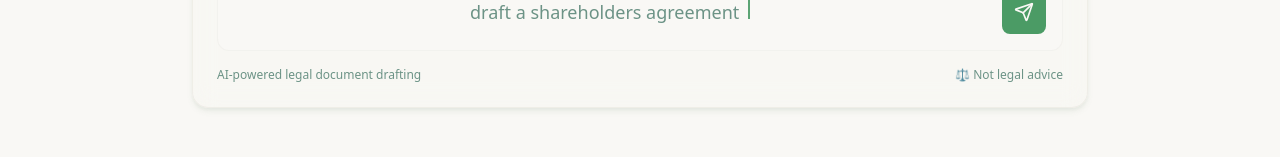
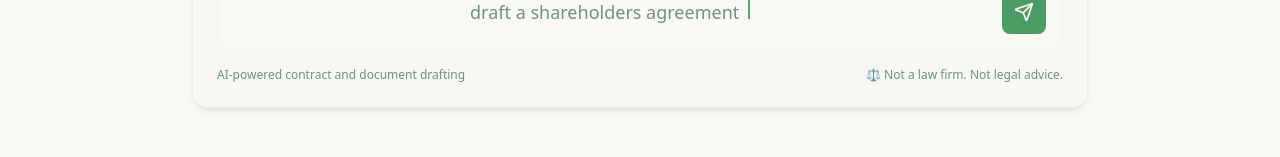
Before and after one commit to Lexhy-Cursor-1/lexhy-website-design, a React (Vite) app: page / in a window 1280 px wide. Shown: the part 365-522 px from the top of the page. Built offline with nearby package versions, Linux system fonts and the light colour scheme; the HTML template or start-up script is replaced by a standard one.

Commit message:
Update chatbox text

```diff
--- a/src/components/AnimatedChatBox.tsx
+++ b/src/components/AnimatedChatBox.tsx
@@ -71,8 +71,8 @@ const AnimatedChatBox = () => {
         </div>
 
         <div className="flex justify-between items-center mt-4 text-xs text-muted-foreground">
-          <span>AI-powered legal document drafting</span>
-          <span>⚖️ Not legal advice</span>
+          <span>AI-powered contract and document drafting</span>
+          <span>⚖️ Not a law firm. Not legal advice.</span>
         </div>
       </div>
     </div>
```
